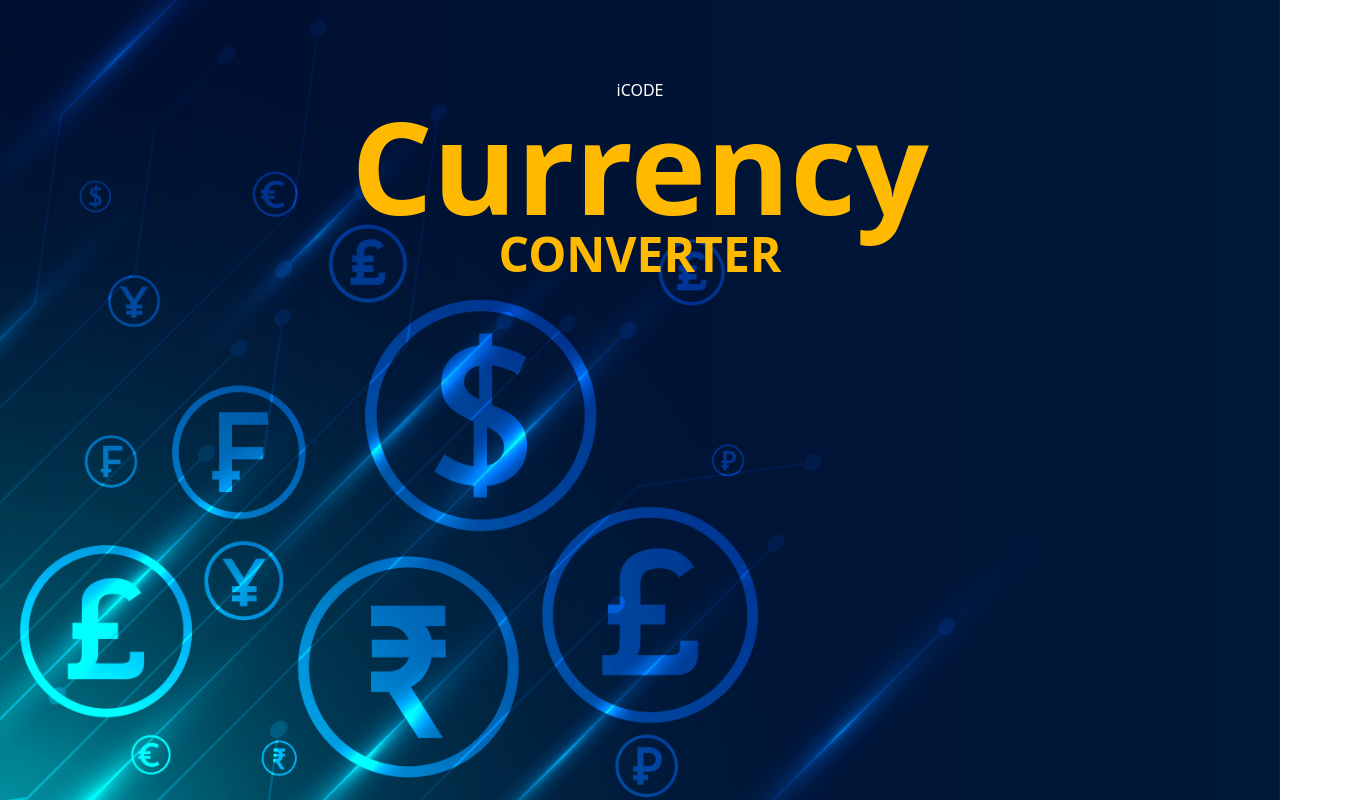
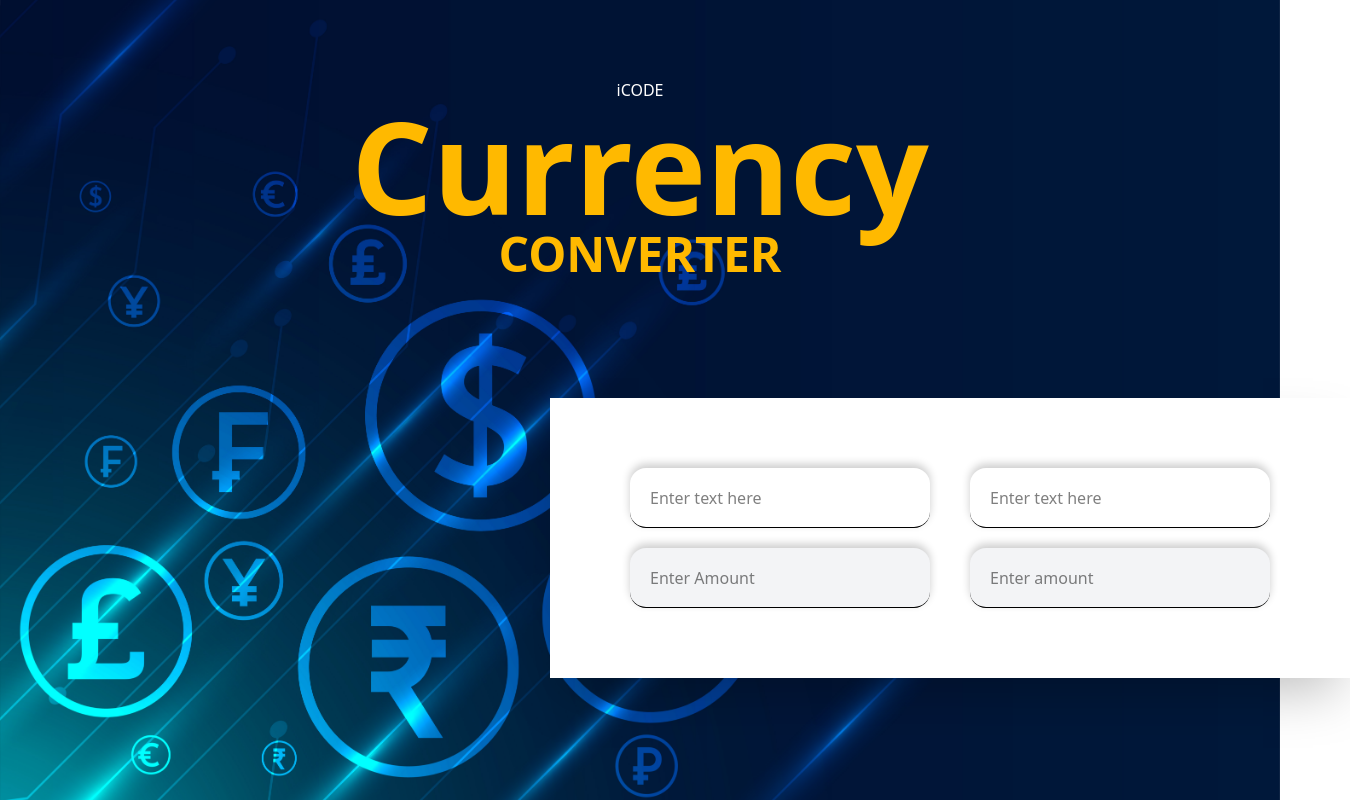
Before and after one commit to Gab7by/Currency_Converter_Project, a React (Vite) app in the folder currency_converter/: page / in a window 1280 px wide. Shown: the whole page, 1350 px wide, since content can reach past the window. Built offline with nearby package versions, Linux system fonts and the light colour scheme.

Commit message:
Added the Amount and CurrecnySymbol components

```diff
--- a/currency_converter/src/App.jsx
+++ b/currency_converter/src/App.jsx
@@ -2,6 +2,8 @@ import "./App.css";
 
 import Currency_background from "./assets/Currency_background.jpg";
 import Header from "./Components/header";
+import CurrencySymbol from "./components/CurrencySymbol";
+import Amount from "./components/Amount";
 
 function App() {
   return (
@@ -11,6 +13,10 @@ function App() {
         style={{ "--bg-image": `url(${Currency_background})` }}
       >
         <Header />
+        <div class="bg-white shadow-2xl h-70 w-200 mt-30 ml-125 flex flex-col items-center justify-center space-y-5">
+          <CurrencySymbol />
+          <Amount />
+        </div>
       </div>
     </>
   );
--- /dev/null
+++ b/currency_converter/src/components/Amount.jsx
@@ -0,0 +1,16 @@
+export default function Amount() {
+  return (
+    <div>
+      <input
+        class="rounded-2xl p-5 bg-gray-100 border-b transition duration-300 hover:bg-gray-200 outline-none shadow-[0_-4px_9px_rgba(0,0,0,0.2)] h-15 w-75 mr-10 text-black"
+        type="text"
+        placeholder="Enter Amount"
+      />
+      <input
+        class="rounded-2xl p-5 bg-gray-100 border-b transition duration-300 hover:bg-gray-200  outline-none shadow-[0_-4px_9px_rgba(0,0,0,0.2)] h-15 w-75 text-black"
+        type="text"
+        placeholder="Enter amount"
+      />
+    </div>
+  );
+}
--- /dev/null
+++ b/currency_converter/src/components/CurrencySymbol.jsx
@@ -0,0 +1,16 @@
+export default function CurrencySymbol() {
+  return (
+    <div>
+      <input
+        class="rounded-2xl p-5 bg-white border-b hover:border outline-none shadow-[0_-4px_9px_rgba(0,0,0,0.2)] h-15 w-75 mr-10 text-black"
+        type="text"
+        placeholder="Enter text here"
+      />
+      <input
+        class="rounded-2xl p-5 bg-white border-b hover:border outline-none shadow-[0_-4px_9px_rgba(0,0,0,0.2)] h-15 w-75 text-black"
+        type="text"
+        placeholder="Enter text here"
+      />
+    </div>
+  );
+}
```
